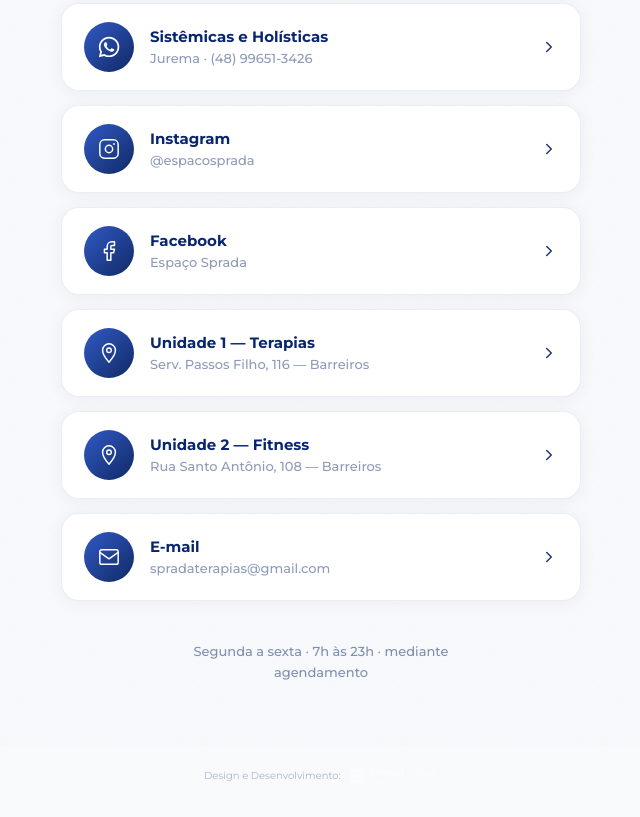
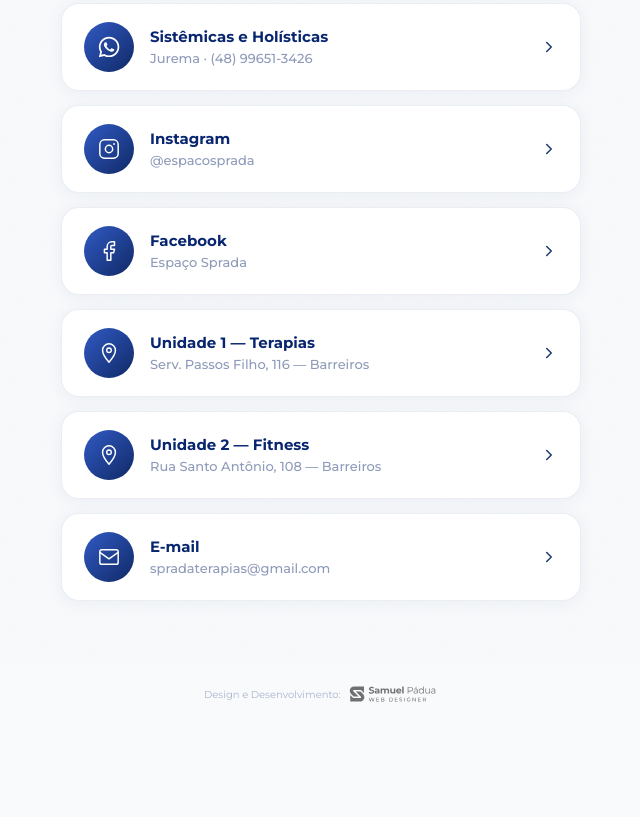
Before and after one commit to osamuelpadua/espaco-sprada, a website: page links.html in a window 1280 px wide. Shown: the part 505-1322 px from the top of the page, without its empty margins (319-959 px from the left). After the commit the page ends 1244 px from the top, so only its background shows below. Drawn offline with Linux system fonts and the light colour scheme.

Commit message:
fix: logo Samuel visível no rodapé da pag links; remove horário de atendimento
- filter CSS converte fill white → azul escuro sobre fundo claro
- remove texto de horário da lk-bio

Co-Authored-By: Claude Sonnet 4.6 <noreply@anthropic.com>

```diff
--- a/links.css
+++ b/links.css
@@ -330,12 +330,14 @@ body {
   display: block;
   height: 18px;
   width: auto;
-  opacity: 0.45;
-  transition: opacity 0.2s;
+  filter: invert(1) sepia(1) saturate(3) hue-rotate(190deg) brightness(0.45);
+  opacity: 0.55;
+  transition: opacity 0.2s, filter 0.2s;
 }
 
 .lk-footer-credit:hover .lk-footer-credit-logo {
-  opacity: 0.75;
+  opacity: 0.85;
+  filter: invert(1) sepia(1) saturate(3) hue-rotate(190deg) brightness(0.35);
 }
 
 /* ── RESPONSIVO ──────────────────────────────── */
--- a/links.html
+++ b/links.html
@@ -180,7 +180,6 @@
 
       </div>
 
-      <p class="lk-bio">Segunda a sexta · 7h às 23h · mediante agendamento</p>
 
     </div>
   </main>
```
